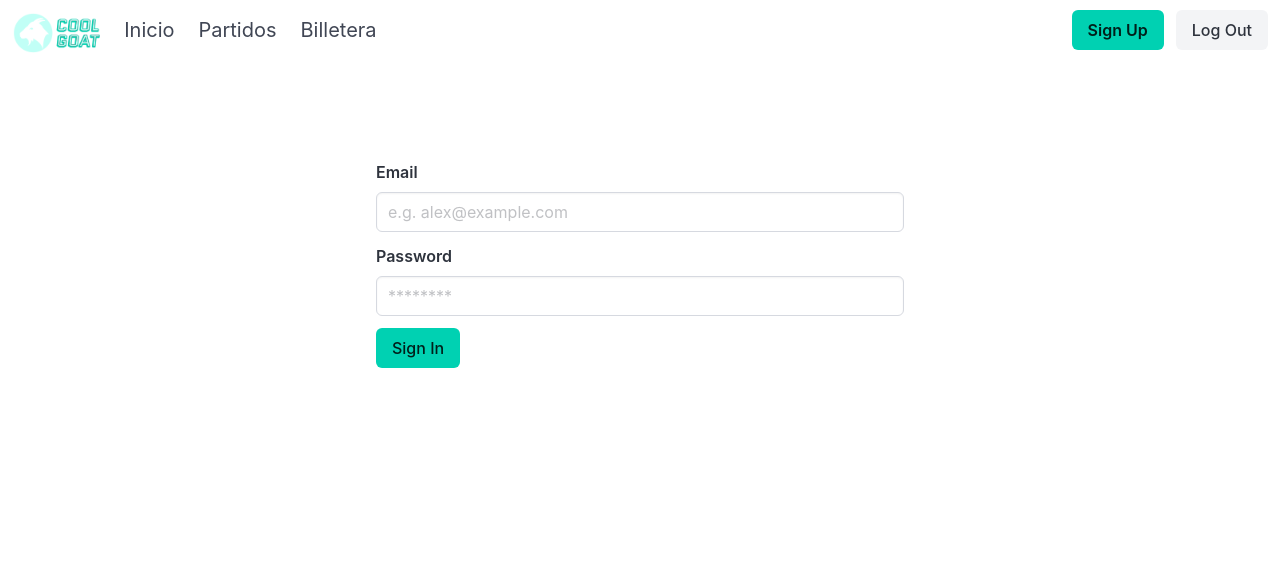
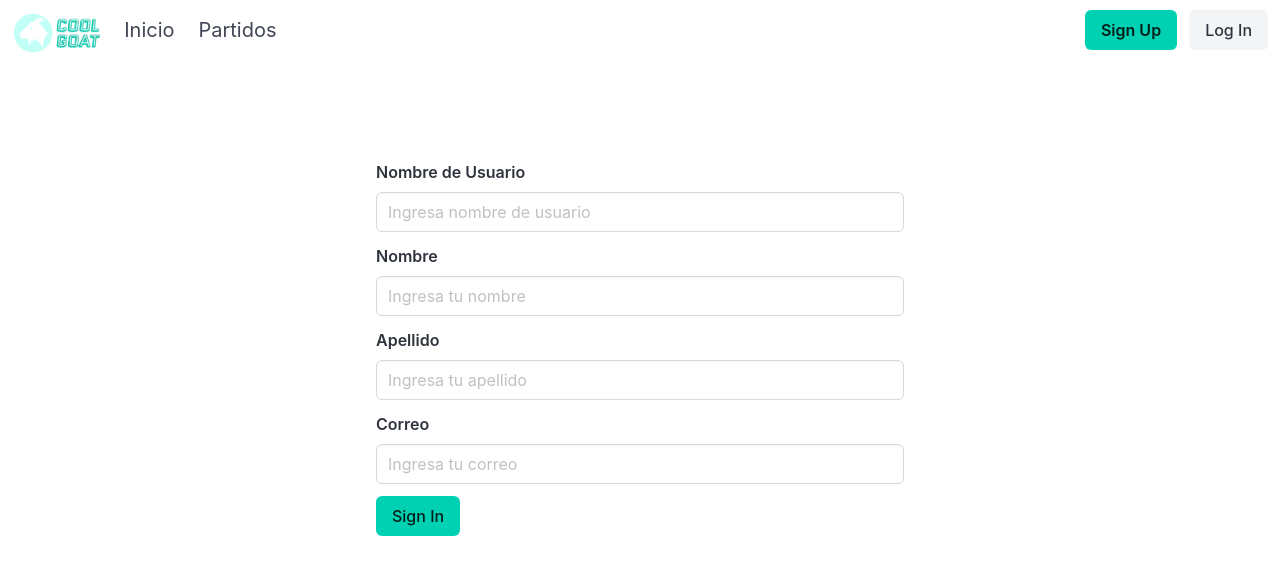
Before and after one commit to mojojitos/IIC2173_grupo11_Frontend, a React (Create React App) app: page /signup in a window 1280 px wide. Shown: the top 574 px of the page. Built offline with nearby package versions, Linux system fonts and the light colour scheme.

Commit message:
SignUp edited

```diff
--- a/src/components/Navbar/Navbar.jsx
+++ b/src/components/Navbar/Navbar.jsx
@@ -2,7 +2,7 @@ import React from "react";
 import './Navbar.scss';
 import { Link } from 'react-router-dom';
 
-const isLoggedIn = true;
+const isLoggedIn = false;
 
 const Billetera = () => {
     return (
--- a/src/components/Signup/Signup.jsx
+++ b/src/components/Signup/Signup.jsx
@@ -3,16 +3,20 @@ import axios from 'axios';
 import './Signup.scss';
 
 const Signup = () => {
-    const [email, setEmail] = useState('');
-    const [password, setPassword] = useState('');
+    const [Username, setUsername] = useState('');
+    const [Nombre, setNombre] = useState('');
+    const [Apellido, setApellido] = useState('');
+    const [Correo, setCorreo] = useState('');
     const [message, setMessage] = useState('');
 
     const handleSubmit = async (event) => {
         event.preventDefault();
         try {
-            const response = await axios.post('https://tu-backend.com/api/usuarios', {
-                email,
-                password
+            const response = await axios.post('http://api-g11:3000/createFakeUser', {
+                Username,
+                Nombre,
+                Apellido,
+                Correo
             });
 
             if (response.status === 200) {
@@ -31,27 +35,53 @@ const Signup = () => {
                 <div className="column is-half">
                     <form onSubmit={handleSubmit}>
                         <div className="field">
-                            <label className="label">Email</label>
+                            <label className="label">Nombre de Usuario</label>
                             <div className="control">
                                 <input
                                     className="input"
-                                    type="email"
-                                    placeholder="e.g. alex@example.com"
-                                    value={email}
-                                    onChange={(e) => setEmail(e.target.value)}
+                                    type="string"
+                                    placeholder="Ingresa nombre de usuario"
+                                    value={Username}
+                                    onChange={(e) => setUsername(e.target.value)}
                                     required
                                 />
                             </div>
                         </div>
                         <div className="field">
-                            <label className="label">Password</label>
+                            <label className="label">Nombre</label>
                             <div className="control">
                                 <input
                                     className="input"
-                                    type="password"
-                                    placeholder="********"
-                                    value={password}
-                                    onChange={(e) => setPassword(e.target.value)}
+                                    type="string"
+                                    placeholder="Ingresa tu nombre"
+                                    value={Nombre}
+                                    onChange={(e) => setNombre(e.target.value)}
+                                    required
+                                />
+                            </div>
+                        </div>
+                        <div className="field">
+                            <label className="label">Apellido</label>
+                            <div className="control">
+                                <input
+                                    className="input"
+                                    type="string"
+                                    placeholder="Ingresa tu apellido"
+                                    value={Apellido}
+                                    onChange={(e) => setApellido(e.target.value)}
+                                    required
+                                />
+                            </div>
+                        </div>
+                        <div className="field">
+                            <label className="label">Correo</label>
+                            <div className="control">
+                                <input
+                                    className="input"
+                                    type="string"
+                                    placeholder="Ingresa tu correo"
+                                    value={Correo}
+                                    onChange={(e) => setCorreo(e.target.value)}
                                     required
                                 />
                             </div>
```
